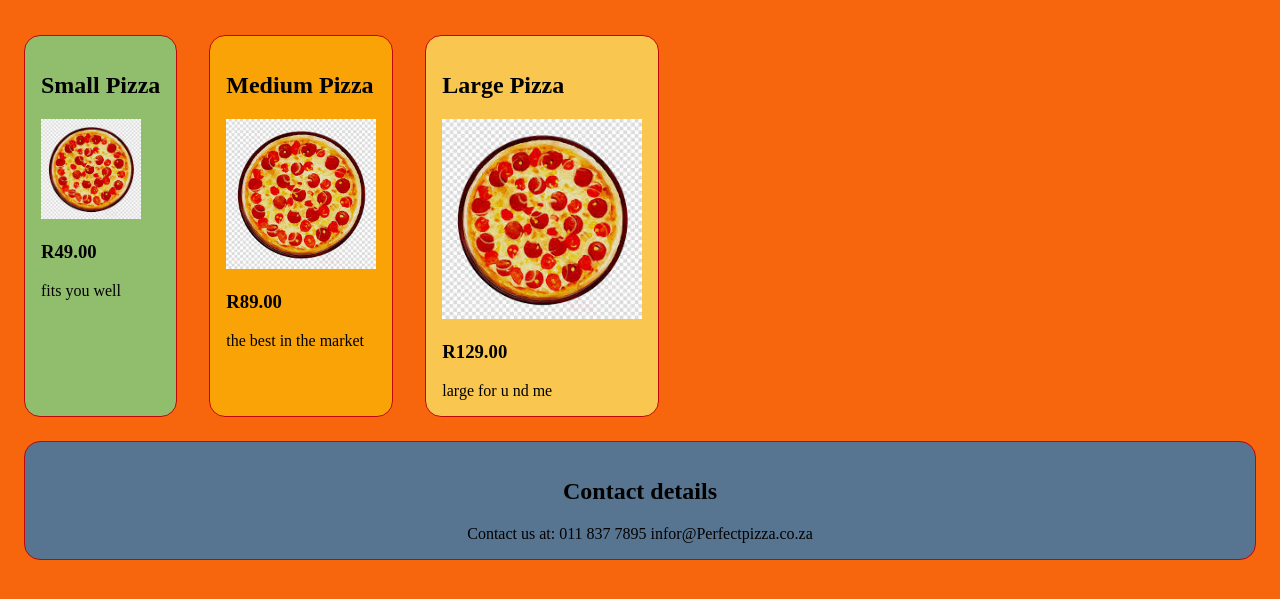
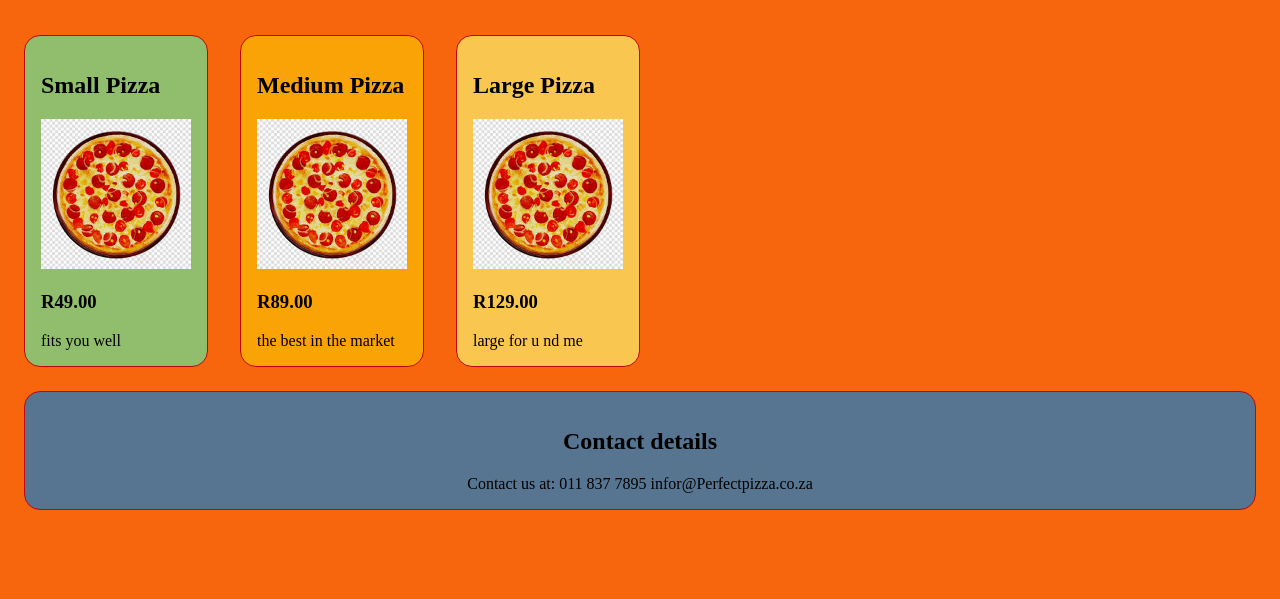
Before and after one commit to TerrorMhaule/perfect-pizza, a plain HTML site: page index.html in a window 1280 px wide. Shown: the part 61-660 px from the top of the page. Drawn offline with Linux system fonts and the light colour scheme.

Commit message:
Update index.html

```diff
--- a/index.html
+++ b/index.html
@@ -19,7 +19,7 @@
 
         <div class="pizza Small_Pizza">
             <h2>Small Pizza</h2>
-            <img src="pizza.jpg" width="100em">
+            <img src="pizza.jpg" width="150em">
 
             <h3> R49.00</h3>
 
@@ -40,7 +40,7 @@
 
         <div class="pizza Large_Pizza">
             <h2>Large Pizza</h2>
-            <img src="pizza.jpg" width="200em">
+            <img src="pizza.jpg" width="150em">
             <h3>R129.00</h3>
             <div>
                 large for u nd me
```
